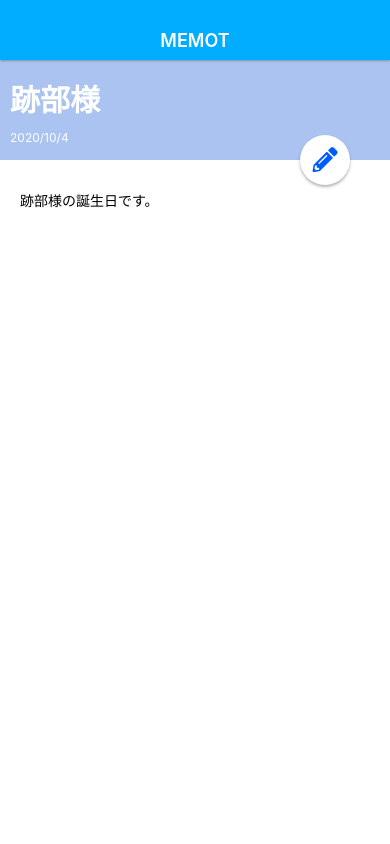
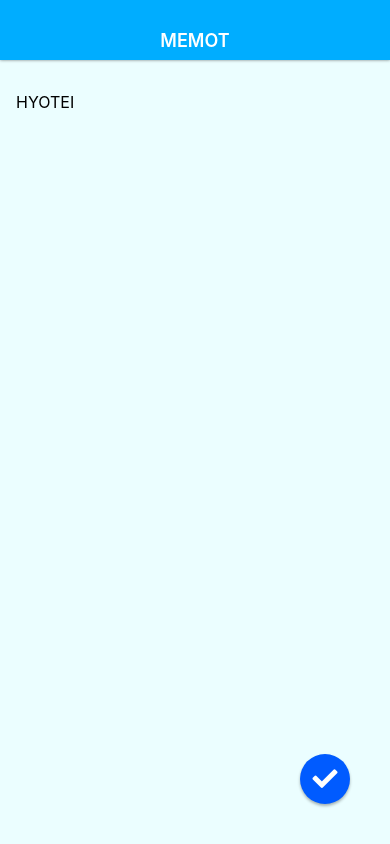
Before and after one commit to KH-SR/expoTest, a React Native app: screen / in a window 390 px wide. Built offline with nearby package versions, Linux system fonts and the light colour scheme.

Commit message:
Create MemoEditScreen

```diff
--- a/App.js
+++ b/App.js
@@ -4,7 +4,7 @@
 import { StatusBar } from 'expo-status-bar';
 import Appbar from './src/components/Appbar';
 
-import MemoDetailScreen from './src/screens/MemoDetailScreen';
+import MemoEditScreen from './src/screens/MemoEditScreen';
 
 export default function App() {
   return (
@@ -12,7 +12,7 @@
 
       <StatusBar style="auto" />
       <Appbar />
-      <MemoDetailScreen />
+      <MemoEditScreen />
 
     </View>
   );
--- a/src/elements/CircleButton.js
+++ b/src/elements/CircleButton.js
@@ -5,7 +5,7 @@
 import fontAwsome from '../../assets/fonts/fa-solid-900.ttf';
 
 // 使用するアイコンの名前とアイコンのidをセットで格納する
-const glyphMap = { pencil: '\uf303', plus: '\uf067' };
+const glyphMap = { pencil: '\uf303', plus: '\uf067', check: '\uf00c' };
 const CustomIcon = createIconSet(glyphMap, 'FontAwsome', 'custom-icon-font.ttf');
 
 class CircleButton extends React.Component {
--- /dev/null
+++ b/src/screens/MemoEditScreen.js
@@ -0,0 +1,34 @@
+import React from 'react';
+import {
+  StyleSheet, View, TextInput,
+} from 'react-native';
+import CircleButton from '../elements/CircleButton';
+
+class MemoEditScreen extends React.Component {
+  render() {
+    return (
+    // マルチラインで複数行のTextInputを可能にする
+      <View style={styles.container}>
+        <TextInput style={styles.memoEditInput} multiline value="HYOTEI" />
+        <CircleButton name="check" />
+      </View>
+    );
+  }
+}
+
+const styles = StyleSheet.create({
+  container: {
+    flex: 1,
+    width: '100%',
+  },
+  memoEditInput: {
+    flex: 1,
+    paddingTop: 32,
+    paddingLeft: 16,
+    paddingRight: 16,
+    paddingBottom: 36,
+    fontSize: 16,
+  },
+});
+
+export default MemoEditScreen;
```
